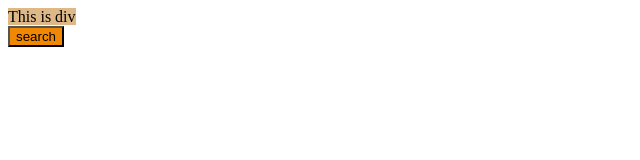
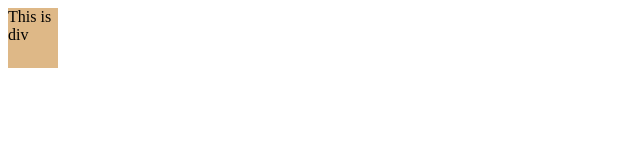
Before and after one commit to Samip-Nepal/Css-level-2-pratice, a plain HTML site: page index.html in a window 1280 px wide. Shown: the whole page, without its empty margins (0-640 px from the left). Drawn offline with Linux system fonts and the light colour scheme.

Commit message:
Display none properties but it remove space and all things

```diff
--- a/style.css
+++ b/style.css
@@ -1,11 +1,12 @@
 
 div{
     height: 60px;
+    width: 50px;
     background-color:burlywood;
-    display: inline;
+    display: inline-block;
 
 }
 button{
    background-color:  #f08804;
-   display: block;
+   display: none;
 }
```
